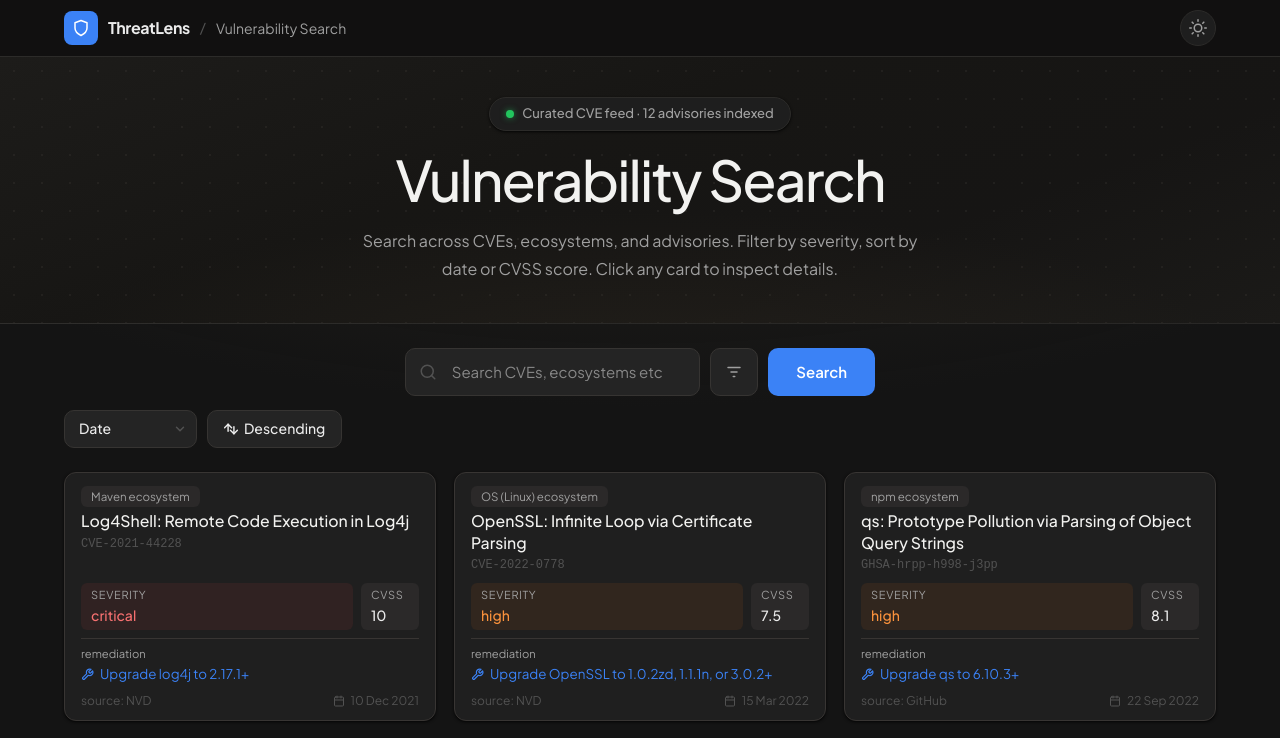
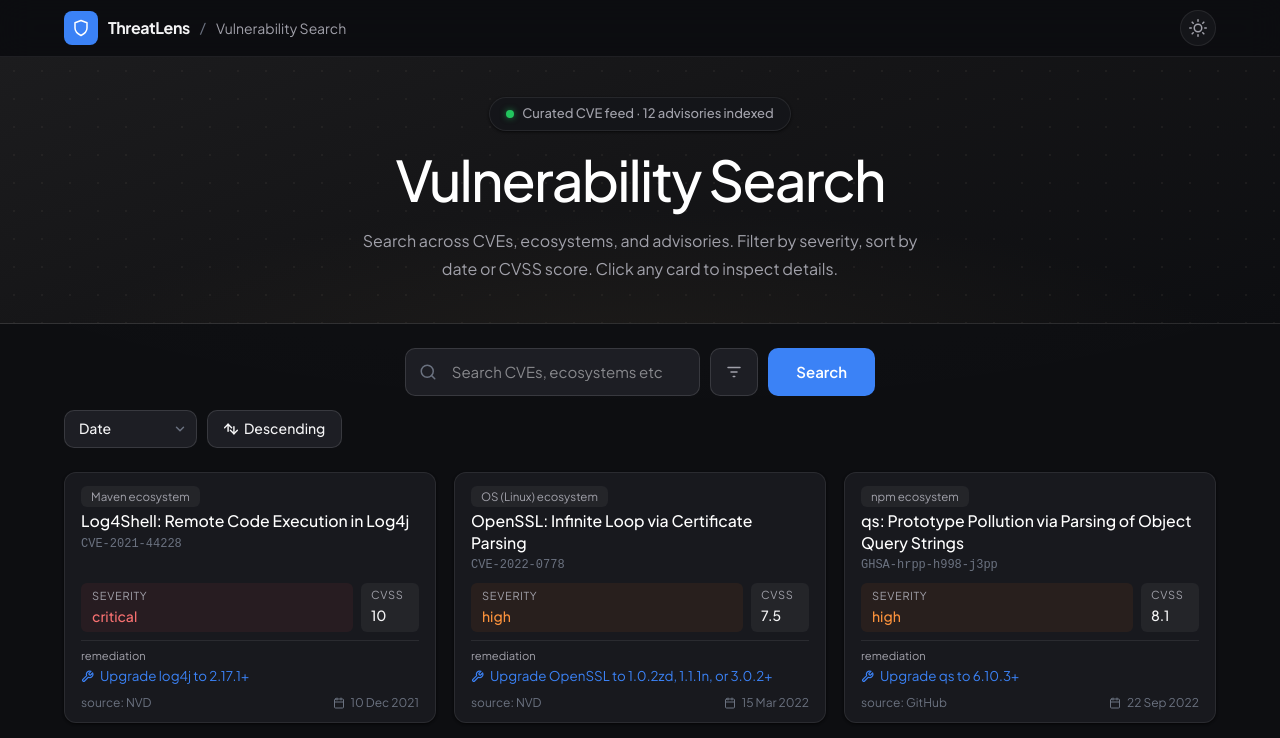
Before and after one commit to inv-noelcyriac/ThreatLens, a React (Vite) app in the folder Frontend/: page / in a window 1280 px wide. Shown: the top 738 px of the page. Built offline with nearby package versions, Linux system fonts and the light colour scheme.

Commit message:
style: refine dark mode ui

```diff
--- a/Frontend/src/components/VulnCard.jsx
+++ b/Frontend/src/components/VulnCard.jsx
@@ -29,10 +29,10 @@
 
 /* Severity block tokens resolved via CSS variables — theme-aware */
 const SEV_VARS = {
-  CRITICAL: { bg: 'var(--sev-critical-bg)', color: 'var(--sev-critical-text)' },
-  HIGH: { bg: 'var(--sev-high-bg)', color: 'var(--sev-high-text)' },
-  MEDIUM: { bg: 'var(--sev-medium-bg)', color: 'var(--sev-medium-text)' },
-  LOW: { bg: 'var(--sev-low-bg)', color: 'var(--sev-low-text)' },
+  CRITICAL: { bg: 'var(--sev-critical-bg)', color: 'var(--sev-critical-text)', border: 'var(--sev-critical-border)' },
+  HIGH: { bg: 'var(--sev-high-bg)', color: 'var(--sev-high-text)', border: 'var(--sev-high-border)' },
+  MEDIUM: { bg: 'var(--sev-medium-bg)', color: 'var(--sev-medium-text)', border: 'var(--sev-medium-border)' },
+  LOW: { bg: 'var(--sev-low-bg)', color: 'var(--sev-low-text)', border: 'var(--sev-low-border)' },
 };
 
 /* Small pill badge — list view only */
@@ -76,10 +76,10 @@
       }}
       onMouseEnter={e => {
         const isDark = document.documentElement.getAttribute('data-theme') === 'dark';
-        e.currentTarget.style.borderColor = accent;
+        e.currentTarget.style.borderColor = isDark ? `${accent}88` : accent;
         e.currentTarget.style.transform = 'translateY(-2px)';
         e.currentTarget.style.boxShadow = isDark
-          ? `0 8px 28px rgba(0,0,0,0.55), 0 0 0 1px ${accent}55`
+          ? `0 12px 32px rgba(0,0,0,0.6), 0 0 10px -2px ${accent}22`
           : 'var(--shadow-md)';
       }}
       onMouseLeave={e => {
@@ -132,7 +132,7 @@
         {/* Severity — flex:1, colored bg */}
         <div
           className="flex-1 px-[10px] py-1 rounded-[6px] flex flex-col gap-[2px]"
-          style={{ background: sev.bg }}
+          style={{ background: sev.bg, border: '1px solid transparent' }}
         >
           <span
             className="text-[0.6875rem] uppercase tracking-[0.06em]"
--- a/Frontend/src/index.css
+++ b/Frontend/src/index.css
@@ -47,12 +47,16 @@
 
   /* Severity info-block tokens (card stat blocks) */
   --sev-critical-bg: rgba(220, 38, 38, 0.09);
+  --sev-critical-border: transparent;
   --sev-critical-text: #dc2626;
   --sev-high-bg: rgba(234, 88, 12, 0.09);
+  --sev-high-border: transparent;
   --sev-high-text: #ea580c;
   --sev-medium-bg: rgba(161, 98, 7, 0.09);
+  --sev-medium-border: transparent;
   --sev-medium-text: #a16207;
   --sev-low-bg: rgba(21, 128, 61, 0.09);
+  --sev-low-border: transparent;
   --sev-low-text: #15803d;
 
   --hero-gradient: linear-gradient(145deg, #eff1fa 0%, #f4f6fc 35%, #eef5fc 70%, #f5f8fd 100%);
@@ -60,75 +64,72 @@
 }
 
 [data-theme="dark"] {
-  --bg-primary: #141414;
-  --bg-secondary: #1e1e1e;
-  --bg-card: #1f1f1f;
-  --bg-header: rgba(18, 17, 16, 0.88);
-  --bg-input: #242424;
-  --bg-badge: #272727;
-  --bg-panel: #1e1e1e;
-  --bg-overlay: rgba(0, 0, 0, 0.70);
-  --bg-table-head: #242424;
-  --bg-table-row: #1f1f1f;
-  --bg-table-alt: #242424;
+  --bg-primary: #0d0e11;
+  --bg-secondary: #141519;
+  --bg-card: #18191e;
+  --bg-header: rgba(13, 14, 17, 0.85);
+  --bg-input: #1d1e24;
+  --bg-badge: rgba(255, 255, 255, 0.05);
+  --bg-panel: #141519;
+  --bg-overlay: rgba(0, 0, 0, 0.75);
+  --bg-table-head: #18191e;
+  --bg-table-row: #141519;
+  --bg-table-alt: #18191e;
 
-  --text-primary: #ebebeb;
-  --text-secondary: #a0a0a0;
-  --text-muted: #525252;
-  --text-heading: #f2f2f0;
+  --text-primary: #f4f4f5;
+  --text-secondary: #a1a1aa;
+  --text-muted: #6b7280;
+  --text-heading: #ffffff;
 
-  --border-color: #2c2b29;
-  --border-input: #363432;
-  --border-card: #383533;
+  --border-color: rgba(255, 255, 255, 0.08);
+  --border-input: rgba(255, 255, 255, 0.12);
+  --border-card: rgba(255, 255, 255, 0.08);
 
   --accent-blue: #3b82f6;
   --accent-blue-hover: #2563eb;
-  --accent-blue-light: #1e3a5f;
+  --accent-blue-light: rgba(59, 130, 246, 0.15);
 
-  --shadow-sm: 0 1px 3px rgba(0, 0, 0, 0.5), 0 1px 2px rgba(0, 0, 0, 0.4);
-  --shadow-md: 0 4px 16px rgba(0, 0, 0, 0.50), 0 2px 6px rgba(0, 0, 0, 0.40);
-  --shadow-lg: 0 10px 40px rgba(0, 0, 0, 0.65), 0 4px 16px rgba(0, 0, 0, 0.50);
-  --shadow-panel: -8px 0 40px rgba(0, 0, 0, 0.70);
+  --shadow-sm: 0 1px 3px rgba(0, 0, 0, 0.4), 0 1px 2px rgba(0, 0, 0, 0.3);
+  --shadow-md: 0 8px 24px rgba(0, 0, 0, 0.45), 0 2px 8px rgba(0, 0, 0, 0.35);
+  --shadow-lg: 0 16px 48px rgba(0, 0, 0, 0.60), 0 6px 20px rgba(0, 0, 0, 0.45);
+  --shadow-panel: -8px 0 40px rgba(0, 0, 0, 0.80);
 
-  /* Fix-note avatar — warm dark neutral */
-  --avatar-bg: #2e2c2a;
-  --avatar-text: #e8e5e0;
+  /* Fix-note avatar */
+  --avatar-bg: #27272a;
+  --avatar-text: #f4f4f5;
 
   /* Official Fix callout */
-  --fix-card-bg: rgba(34, 197, 94, 0.07);
-  --fix-card-border: rgba(34, 197, 94, 0.22);
-  --fix-icon-bg: rgba(34, 197, 94, 0.14);
-  --fix-icon-color: #22c55e;
-  --fix-label-color: #22c55e;
-  --fix-text-color: #e8e5e0;
+  --fix-card-bg: rgba(34, 197, 94, 0.08);
+  --fix-card-border: rgba(34, 197, 94, 0.25);
+  --fix-icon-bg: rgba(34, 197, 94, 0.16);
+  --fix-icon-color: #4ade80;
+  --fix-label-color: #4ade80;
+  --fix-text-color: #f4f4f5;
 
   /* Severity info-block tokens (card stat blocks) */
-  --sev-critical-bg: rgba(239, 68, 68, 0.08);
+  --sev-critical-bg: rgba(239, 68, 68, 0.07);
+  --sev-critical-border: rgba(239, 68, 68, 0.20);
   --sev-critical-text: #f87171;
-  --sev-high-bg: rgba(249, 115, 22, 0.08);
+  --sev-high-bg: rgba(249, 115, 22, 0.07);
+  --sev-high-border: rgba(249, 115, 22, 0.20);
   --sev-high-text: #fb923c;
-  --sev-medium-bg: rgba(234, 179, 8, 0.08);
+  --sev-medium-bg: rgba(234, 179, 8, 0.07);
+  --sev-medium-border: rgba(234, 179, 8, 0.20);
   --sev-medium-text: #fbbf24;
-  --sev-low-bg: rgba(34, 197, 94, 0.08);
+  --sev-low-bg: rgba(34, 197, 94, 0.07);
+  --sev-low-border: rgba(34, 197, 94, 0.20);
   --sev-low-text: #4ade80;
 
-  /* Warm charcoal gradient — depth without blue tint */
-  --hero-gradient: linear-gradient(
-    160deg,
-    #1d1c1a 0%,
-    #171614 40%,
-    #161514 70%,
-    #1b1a18 100%
-  );
-  --hero-border: rgba(255, 255, 255, 0.08);
+  /* Hero & Ambient Background Gradient */
+  --hero-gradient: linear-gradient(160deg,
+      #1c1c1e 0%,
+      #151517 45%,
+      #0d0e11 100%);
+  --hero-border: rgba(255, 255, 255, 0.10);
 
-  /* Ambient warm glow for the main content area (search + cards) */
-  --main-bg: radial-gradient(
-    ellipse 110% 55% at 50% -5%,
-    rgba(72, 62, 44, 0.42) 0%,
-    rgba(48, 42, 32, 0.20) 40%,
-    transparent 68%
-  ), #141414;
+  --main-bg: radial-gradient(ellipse 80% 35% at 50% 0%,
+      rgba(255, 255, 255, 0.018) 0%,
+      transparent 100%), #0d0e11;
 }
 
 /* ── Map CSS vars → Tailwind design tokens ── */
@@ -229,13 +230,25 @@
   }
 
   @keyframes slideOut {
-    from { transform: translateX(0); opacity: 1; }
-    to   { transform: translateX(100%); opacity: 0.5; }
+    from {
+      transform: translateX(0);
+      opacity: 1;
+    }
+
+    to {
+      transform: translateX(100%);
+      opacity: 0.5;
+    }
   }
 
   @keyframes fadeOut {
-    from { opacity: 1; }
-    to   { opacity: 0; }
+    from {
+      opacity: 1;
+    }
+
+    to {
+      opacity: 0;
+    }
   }
 }
 
@@ -400,6 +413,7 @@
     font-weight: inherit;
     font-style: normal;
   }
+
   [data-theme="dark"] .highlight-match {
     background: rgba(59, 130, 246, 0.22);
   }
@@ -420,20 +434,19 @@
     content: '';
     position: absolute;
     inset: 0;
-    background: radial-gradient(
-      ellipse 70% 80% at 50% 110%,
-      rgba(68, 58, 42, 0.22) 0%,
-      transparent 65%
-    );
+    background: radial-gradient(ellipse 70% 80% at 50% 110%,
+        rgba(68, 58, 42, 0.22) 0%,
+        transparent 65%);
     pointer-events: none;
   }
 
   /* VulnCard dark mode enhancements */
   [data-theme="dark"] .vuln-card {
-    background: linear-gradient(180deg, #232323 0%, #1b1b1b 100%);
+    background: linear-gradient(165deg, rgba(255, 255, 255, 0.035) 0%, rgba(255, 255, 255, 0.01) 100%), #16171d;
+    box-shadow: inset 0 1px 0 0 rgba(255, 255, 255, 0.06), 0 4px 16px rgba(0, 0, 0, 0.35);
   }
 
   [data-theme="dark"] .vuln-card-badge {
-    background: #2b2929 !important;
+    background: rgba(255, 255, 255, 0.05) !important;
   }
 }
```
